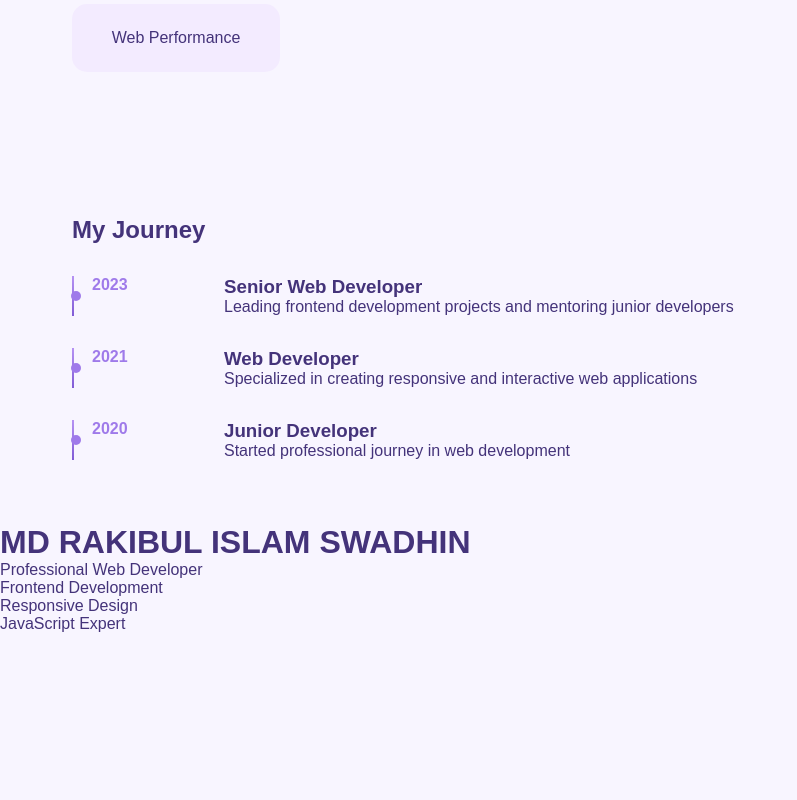
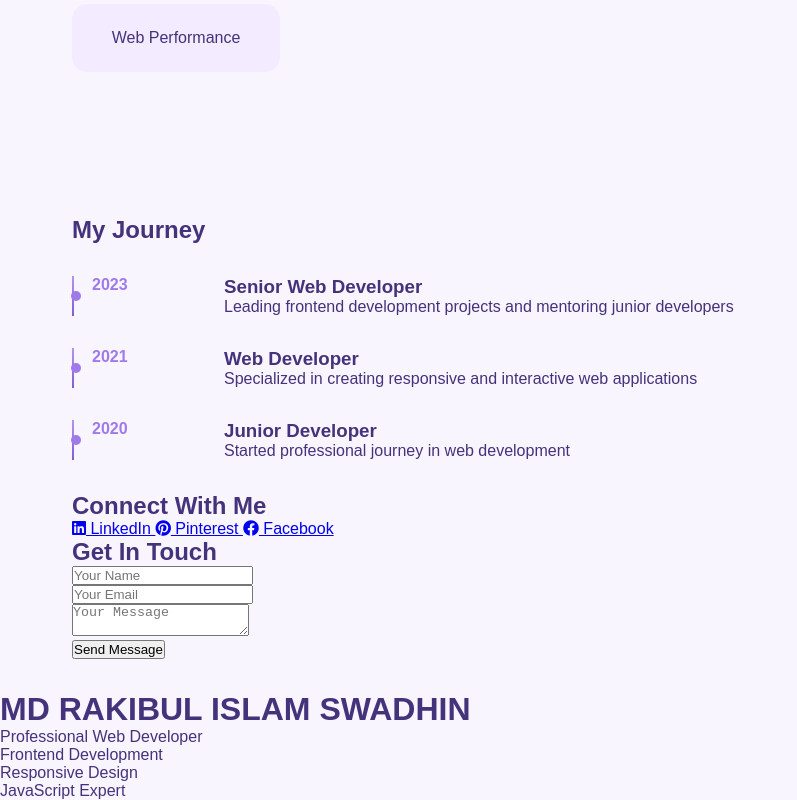
Before and after one commit to devloperswadhin/PORTFOLIO, a plain HTML site: page index.html in a window 1280 px wide. Shown: the part 1004-1804 px from the top of the page, without its empty margins (0-797 px from the left). Before the commit the page ends 1637 px from the top, so only its background shows below. Drawn offline with Linux system fonts and the light colour scheme.

Commit message:
Update index.html

```diff
--- a/index.html
+++ b/index.html
@@ -7,6 +7,7 @@
     <meta name="keywords" content="MD RAKIBUL ISLAM SWADHIN, Professional Web Developer Bangladesh, Dark Mode Glowing Text Website, Animated Background Portfolio, Responsive JavaScript Developer Portfolio, Frontend Developer Blog">
     <title>MD RAKIBUL ISLAM SWADHIN | Professional Web Developer</title>
     <link rel="stylesheet" href="style.css">
+    <link rel="stylesheet" href="https://cdnjs.cloudflare.com/ajax/libs/font-awesome/6.4.0/css/all.min.css">
 </head>
 <body class="light-mode">
     <div class="theme-toggle">
@@ -72,6 +73,39 @@
                 </div>
             </div>
         </section>
+        <!-- Social Links Section with proper spacing -->
+        <section class="social-links">
+            <h2>Connect With Me</h2>
+            <div class="social-grid">
+                <a href="https://www.linkedin.com/in/md-rakibul-islam-swadhin-web-developer/" target="_blank" rel="noopener noreferrer" class="social-link">
+                    <i class="fab fa-linkedin"></i> LinkedIn
+                </a>
+                <a href="https://www.pinterest.com/developer_swadhin/" target="_blank" rel="noopener noreferrer" class="social-link">
+                    <i class="fab fa-pinterest"></i> Pinterest
+                </a>
+                <a href="https://www.facebook.com/profile.php?id=61571625628804" target="_blank" rel="noopener noreferrer" class="social-link">
+                    <i class="fab fa-facebook"></i> Facebook
+                </a>
+            </div>
+        </section>
+
+        <!-- Contact Section with proper spacing -->
+        <section class="contact-section">
+            <h2>Get In Touch</h2>
+            <form id="contactForm" class="contact-form">
+                <div class="form-group">
+                    <input type="text" id="name" name="name" required placeholder="Your Name">
+                </div>
+                <div class="form-group">
+                    <input type="email" id="email" name="email" required placeholder="Your Email">
+                </div>
+                <div class="form-group">
+                    <textarea id="message" name="message" required placeholder="Your Message"></textarea>
+                </div>
+                <button type="submit" class="btn primary">Send Message</button>
+            </form>
+        </section>
+
     </main>
 
     <!-- Single intro overlay -->
```
